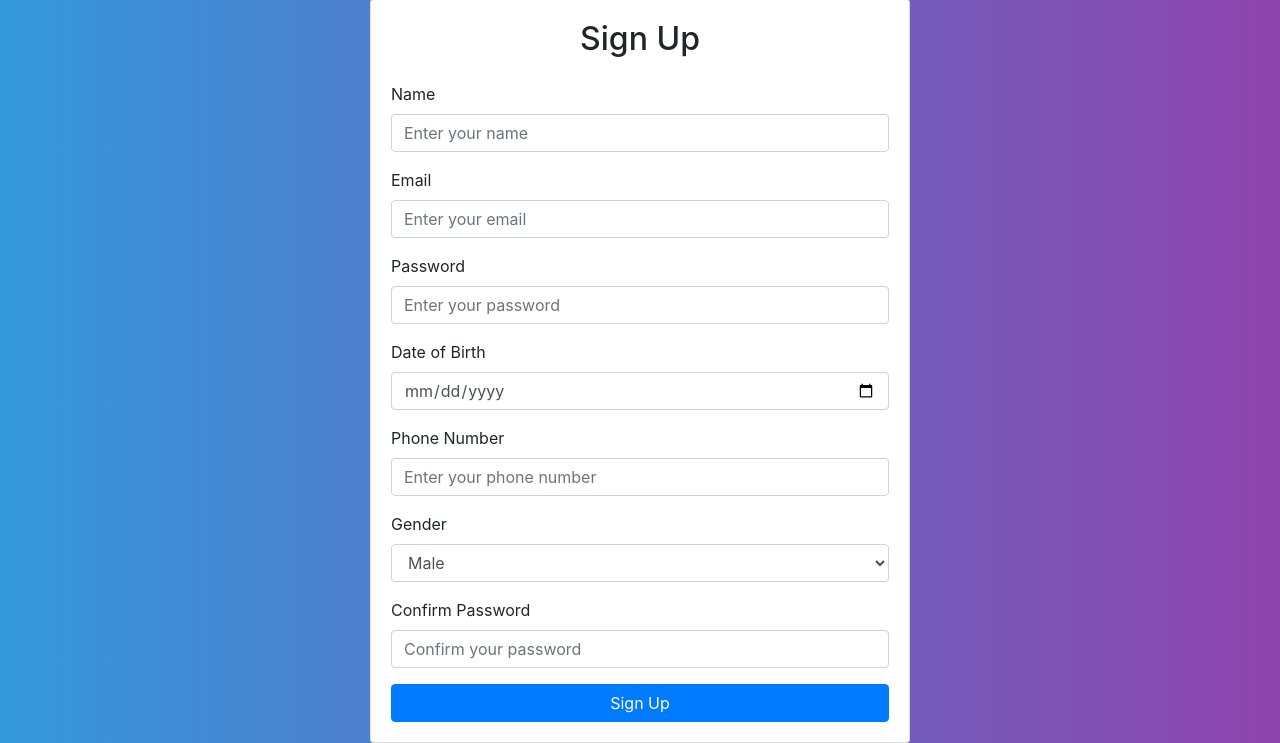
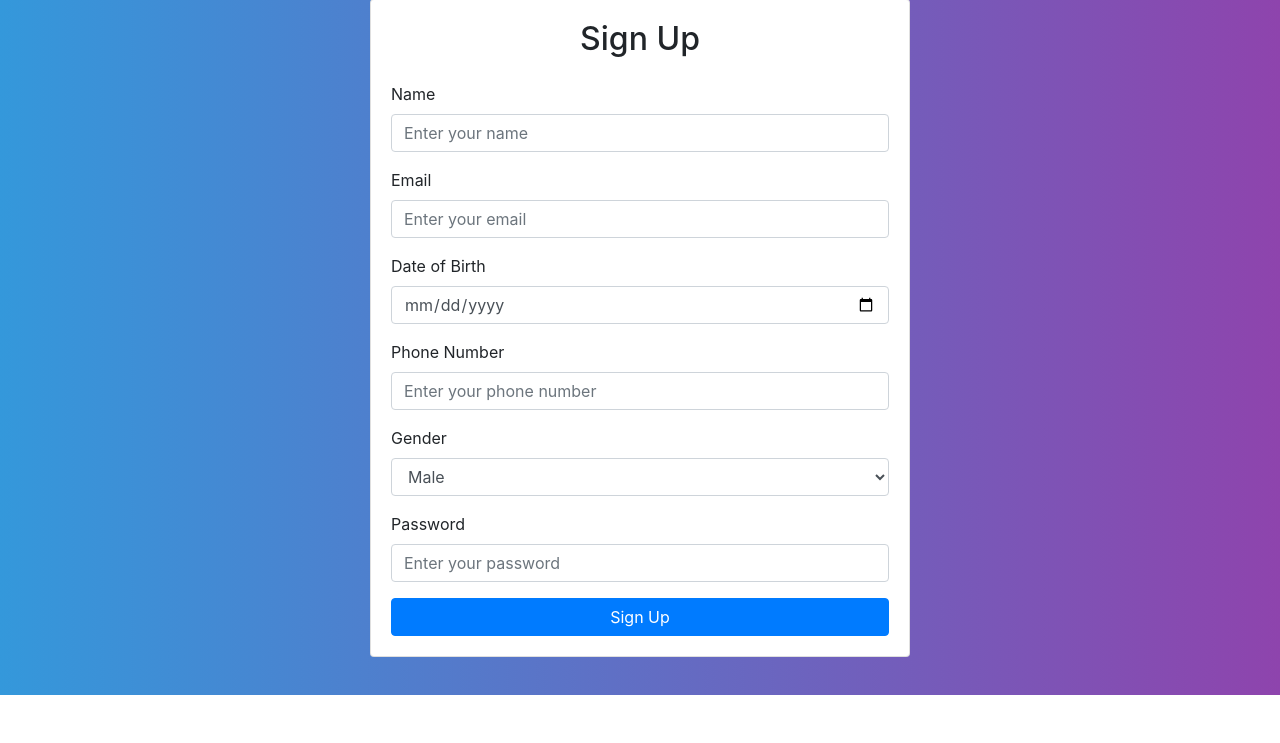
Before and after one commit to sravan1946/cipherthon, a Flask app: page /userregister in a window 1280 px wide. Shown: the part 105-848 px from the top of the page. After the commit the page ends 800 px from the top, so only its background shows below. Run offline with Flask 3, Linux system fonts and the light colour scheme; some libraries are stand-ins or nearby versions.

Commit message:
remove confirm pass

```diff
--- a/templates/userregister.html
+++ b/templates/userregister.html
@@ -54,10 +54,7 @@
                 <label for="email">Email</label>
                 <input type="email" class="form-control" id="email" name="email" placeholder="Enter your email">
               </div>
-              <div class="form-group">
-                <label for="password">Password</label>
-                <input type="password" class="form-control" id="password" name="password" placeholder="Enter your password">
-              </div>
+
               <div class="form-group">
                 <label for="dateOfBirth">Date of Birth</label>
                 <input type="date" class="form-control" id="DOB" name="DOB" placeholder="Enter your date of birth">
@@ -75,8 +72,8 @@
                 </select>
               </div>
               <div class="form-group">
-                <label for="confirmPassword">Confirm Password</label>
-                <input type="password" class="form-control" id="confirmPassword" placeholder="Confirm your password">
+                <label for="password">Password</label>
+                <input type="password" class="form-control" id="password" name="password" placeholder="Enter your password">
               </div>
               <button type="submit" class="btn btn-primary btn-block">Sign Up</button>
             </form>
```
